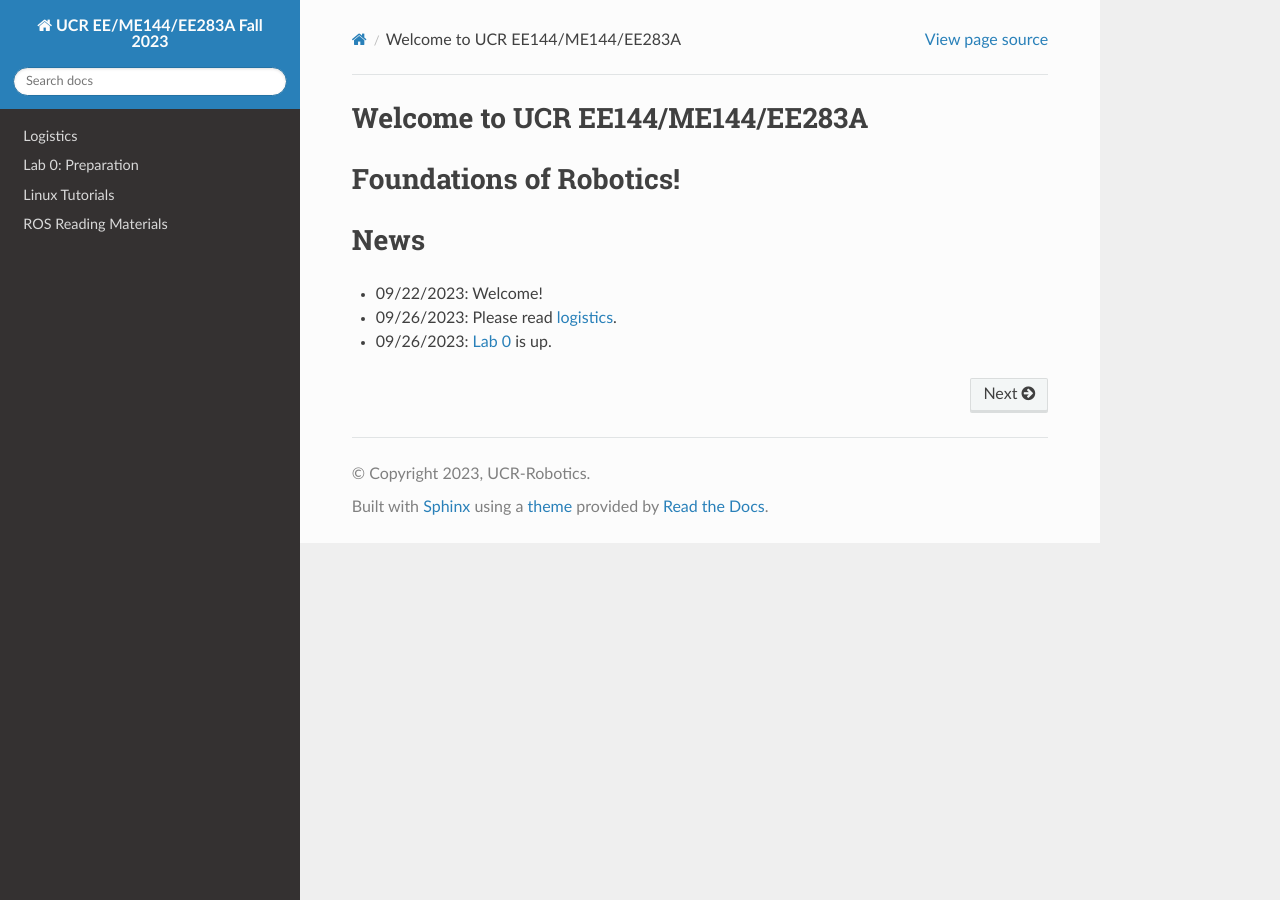
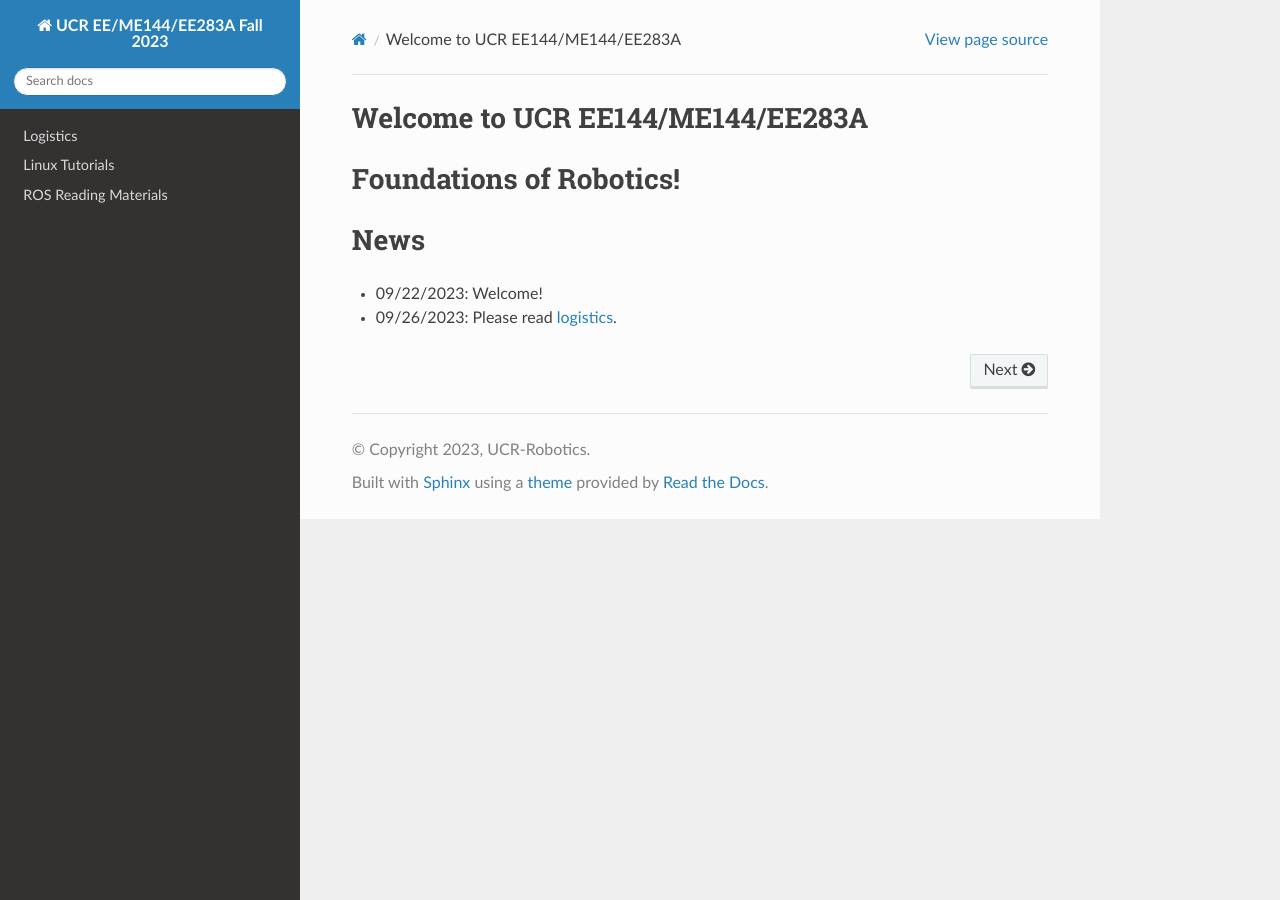
Before and after one commit to UCR-Robotics/ee144, a Sphinx documentation site: the page built from docs/index.rst, in a window 1280 px wide. Built offline with Sphinx 7.4.7 and the Read the Docs theme 2.0.0, drawn with Linux system fonts in a browser that asks for light colours.

Commit message:
up-to-date

```diff
--- a/docs/index.rst
+++ b/docs/index.rst
@@ -23,4 +22,4 @@ News
 
 - 09/22/2023: Welcome!
 - 09/26/2023: Please read `logistics <logistics.html>`_.
-- 09/26/2023: `Lab 0 <lab0.html>`_ is up.
+.. - 09/26/2023: `Lab 0 <lab0.html>`_ is up.
```
Also changed, not shown: other parts of docs/index.rst (+0 -1 lines).
